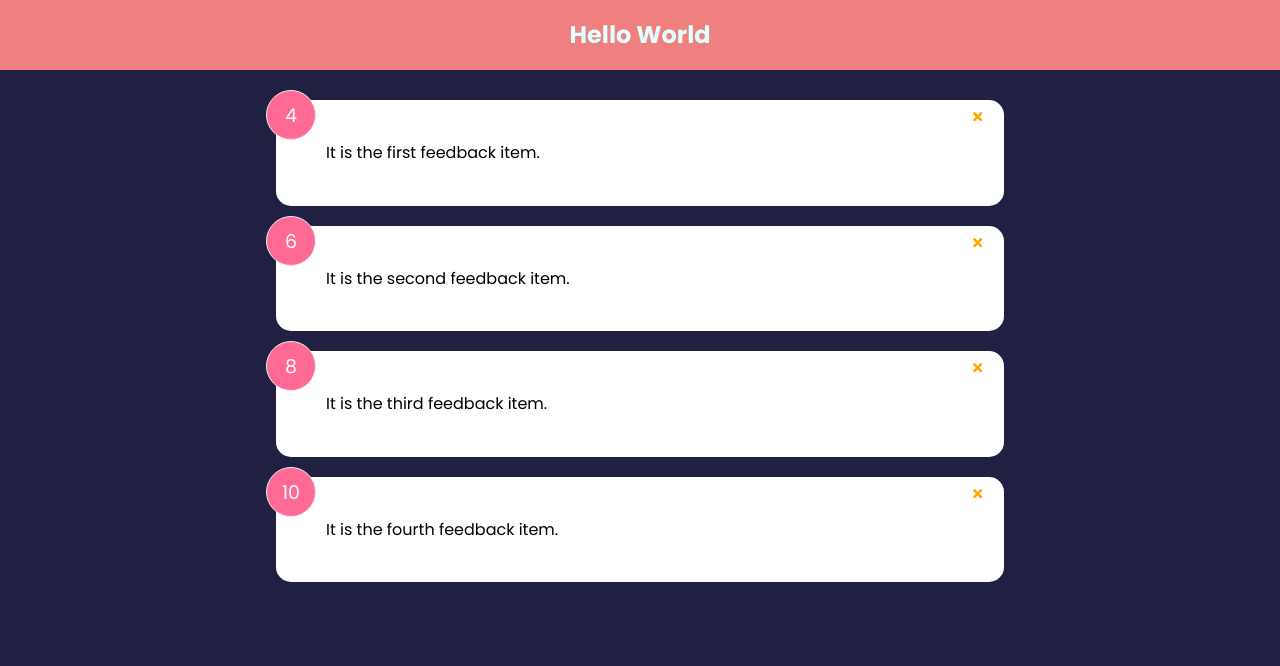
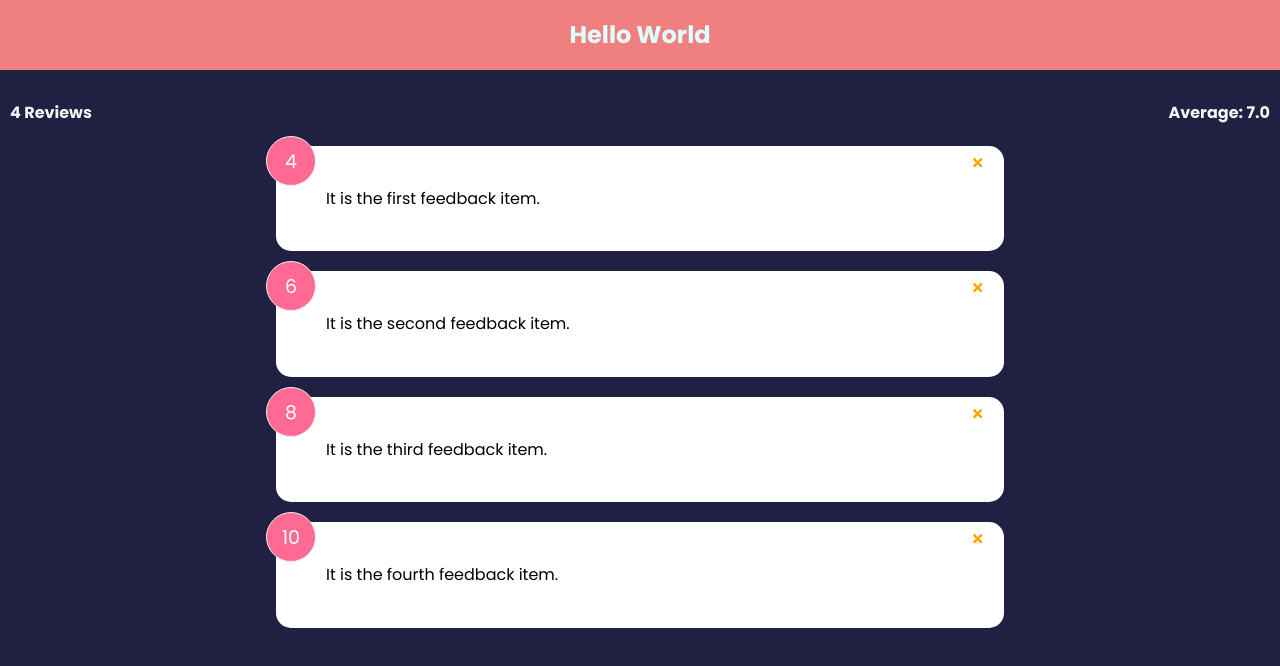
Before and after one commit to berkerkls/feedback-app, a React (Create React App) app: page / in a window 1280 px wide. Shown: the top 666 px of the page. Built offline with nearby package versions, Linux system fonts and the light colour scheme.

Commit message:
Feedback Stats part added by practicing reduce array method

```diff
--- a/src/App.js
+++ b/src/App.js
@@ -3,6 +3,7 @@ import './App.css';
 import Header from './components/Header';
 import FeedbackList from './components/FeedbackList';
 import FeedbackData from "./data/FeedbackData"
+import FeedbackStats from './components/FeedbackStats';
 
 function App() {
   const [feedback, setFeedback] = useState(FeedbackData)
@@ -16,6 +17,7 @@ function App() {
   return (
     <>
       <Header text="Hello World" />
+      <FeedbackStats feedback={feedback} />
       <div className='container'>
           <FeedbackList feedback={feedback} handleDelete={deleteFeedback} />
       </div>
--- /dev/null
+++ b/src/components/FeedbackStats.jsx
@@ -0,0 +1,33 @@
+import React from 'react'
+import styled from 'styled-components'
+
+
+const FeedbackStatsDiv = styled.div`
+    display: flex;
+    justify-content: space-between;
+    align-items: center;
+    color: #f4f4f4;
+    padding: 0 10px;
+`
+
+const LengthFeedback = styled.h4``
+const AverageRating = styled.h4``
+
+
+function FeedbackStats({ feedback }) {
+
+    let average = feedback.reduce((prev, curr) => {
+        return prev + curr.rating
+    }, 0) / feedback.length
+
+    average = average.toFixed(1)
+
+  return (
+    <FeedbackStatsDiv>
+    <LengthFeedback>{feedback.length === 0  ? "No Feedback Yet" : `${feedback.length} Reviews`}</LengthFeedback>
+    <AverageRating>Average: {isNaN(average) ? 0 : average}</AverageRating>
+    </FeedbackStatsDiv>
+  )
+}
+
+export default FeedbackStats
```
